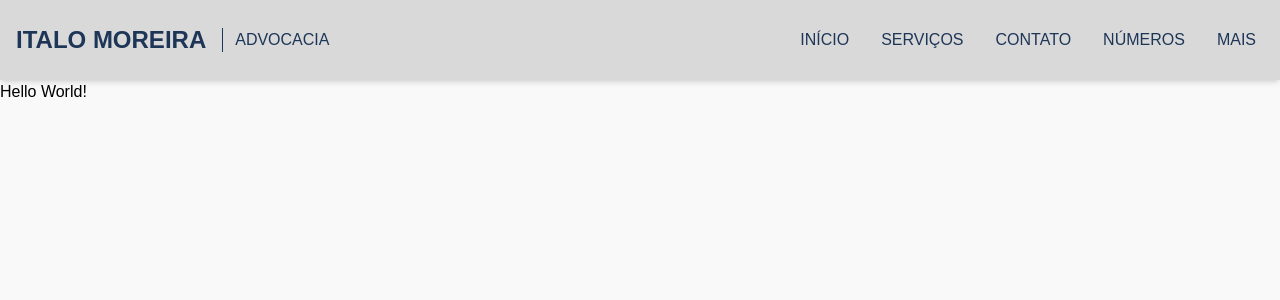
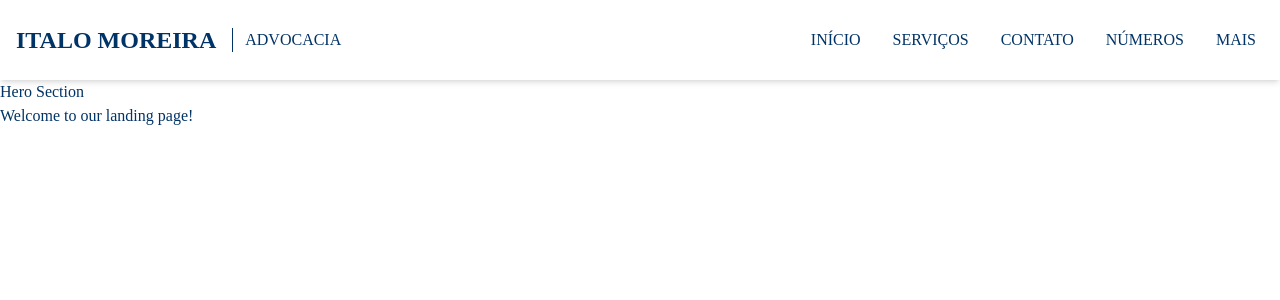
Before and after one commit to FelipeVieir4/italo-moreira-landing-page, a Next.js app: page / in a window 1280 px wide. Shown: the top 300 px of the page. Built offline with nearby package versions, Linux system fonts and the light colour scheme.

Commit message:
feat: hero section

```diff
--- /dev/null
+++ b/app/_sections-landing-pages/hero/hero-section.tsx
@@ -0,0 +1,12 @@
+import React from 'react';
+
+const HeroSection: React.FC = () => {
+    return (
+        <div>
+            <h1>Hero Section</h1>
+            <p>Welcome to our landing page!</p>
+        </div>
+    );
+};
+
+export default HeroSection;
--- a/app/globals.css
+++ b/app/globals.css
@@ -1,12 +1,15 @@
 @tailwind base;
 @tailwind components;
 @tailwind utilities;
+@import url('https://fonts.googleapis.com/css2?family=Playfair+Display:wght@400;900&family=Plus+Jakarta+Sans:wght@200;800&display=swap');
 
 :root {
-  --background: #F9F9F9;
-  --foreground: black;
-  --box-size: border-box;
+  --light-background: #FFFFFF;
+  --text-color: #003366;
+  --font-family-primary: "Plus Jakarta Sans", serif;
+  --font-family-secondary: "Playfair Display", serif;
 }
+
 /*
 @media (prefers-color-scheme: dark) {
   :root {
@@ -17,7 +20,12 @@
 
 body {
   height: 100vh;
-  color: var(--foreground);
-  background: var(--background);
-  font-family: Arial, Helvetica, sans-serif;
+  color: var(--text-color);
+  background: var(--light-background);
+  font-family: --font-family-primary
 }
+
+p {
+  color: var(--text-color);
+  font-family: var(--font-family-secondary);
+}
--- a/app/page.tsx
+++ b/app/page.tsx
@@ -1,11 +1,12 @@
 import React from "react";
 import Navbar from "@/components/navbar/navbar";
+import HeroSection from "./_sections-landing-pages/hero/hero-section";
 
 export default function Home() {
   return (
     <div>
       <Navbar />
-      Hello World!
+      <HeroSection />
     </div>
   );
 }
--- a/components/navbar/navbar.tsx
+++ b/components/navbar/navbar.tsx
@@ -18,12 +18,12 @@ const Navbar: React.FC = () => {
     ];
 
     return (
-    <nav className="bg-muted text-primary min-h-20 flex justify-center items-center shadow-md">
+        <nav className="bg-muted min-h-20 flex justify-center items-center shadow-md">
             <div className="container mx-auto flex justify-between items-center p-4">
-        <div className="uppercase">
+                <div>
                     <a href="#home">
-            <div className="flex items-center gap-4">
-              <h1 className="text-2xl font-bold">Italo Moreira</h1>
+                        <div className="uppercase flex items-center gap-4">
+                            <h1 className="text-2xl font-primary font-bold">Italo Moreira</h1>
                             <p className="border-l border-primary pl-3">Advocacia</p>
                         </div>
                     </a>
@@ -36,7 +36,7 @@ const Navbar: React.FC = () => {
                 <div className={`md:flex ${isOpen ? "block" : "hidden"} flex-col md:flex-row md:items-center`}>
                     <ul className="flex flex-col md:flex-row gap-4 uppercase">
                         {menuItems.map((item) => (
-              <li key={item.label} className="hover:bg-primary hover:text-white hover:cursor-pointer p-2 rounded-md transition duration-300">
+                            <li key={item.label} className="font-secondary hover:bg-primary hover:text-muted hover:cursor-pointer p-2 rounded-md transition duration-300">
                                 <a href={item.href}>{item.label}</a>
                             </li>
                         ))}
--- a/tailwind.config.ts
+++ b/tailwind.config.ts
@@ -9,14 +9,16 @@ export default {
   theme: {
     extend: {
       colors: {
-        primary: "#1D3557", // Azul Marinho (Fundo principal)
-        secondary: "#2C2F33", // Cinza Chumbo (Seções alternadas)
+        primary: "#003366", // Azul Marinho (Fundo principal)
+        secondary: "#1a242e", // Cinza Chumbo (Seções alternadas)
         textPrimary: "#F9F9F9", // Branco Neve (Texto principal)
+        textSecondary: "#1a242e", // Cinza Chumbo (Texto secundário)
         highlight: "#C9A349", // Dourado Suave (Destaques e botões)
-        muted: "#D9D9D9", // Cinza Claro (Seções secundárias)
+        muted: "#FFFFFF", // Cinza Claro (Seções secundárias)
       },
       fontFamily: {
-        sans: ["Inter", "sans-serif"],
+        primary: ["Plus Jakarta Sans", "serif"],
+        secondary: ["Playfair Display", "serif"],
       },
     },
   },
```
Lines whose indentation alone changed are shown as unchanged.
